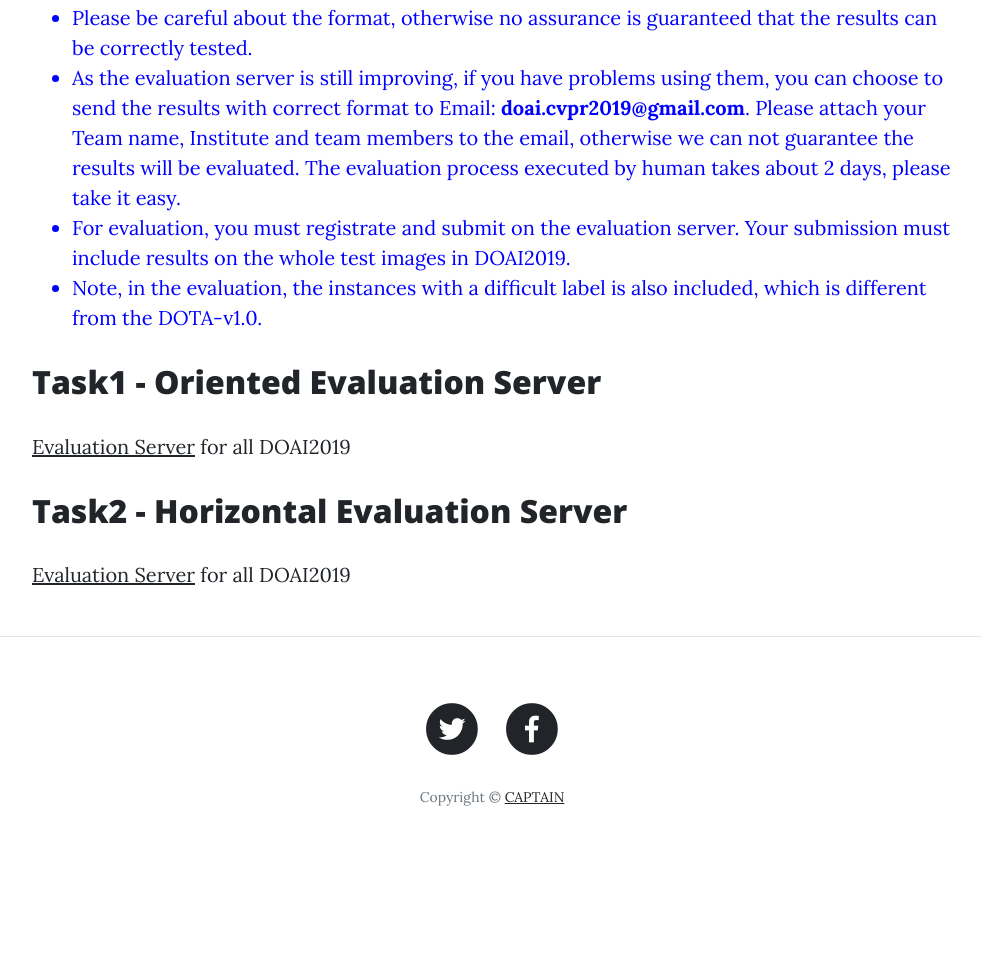
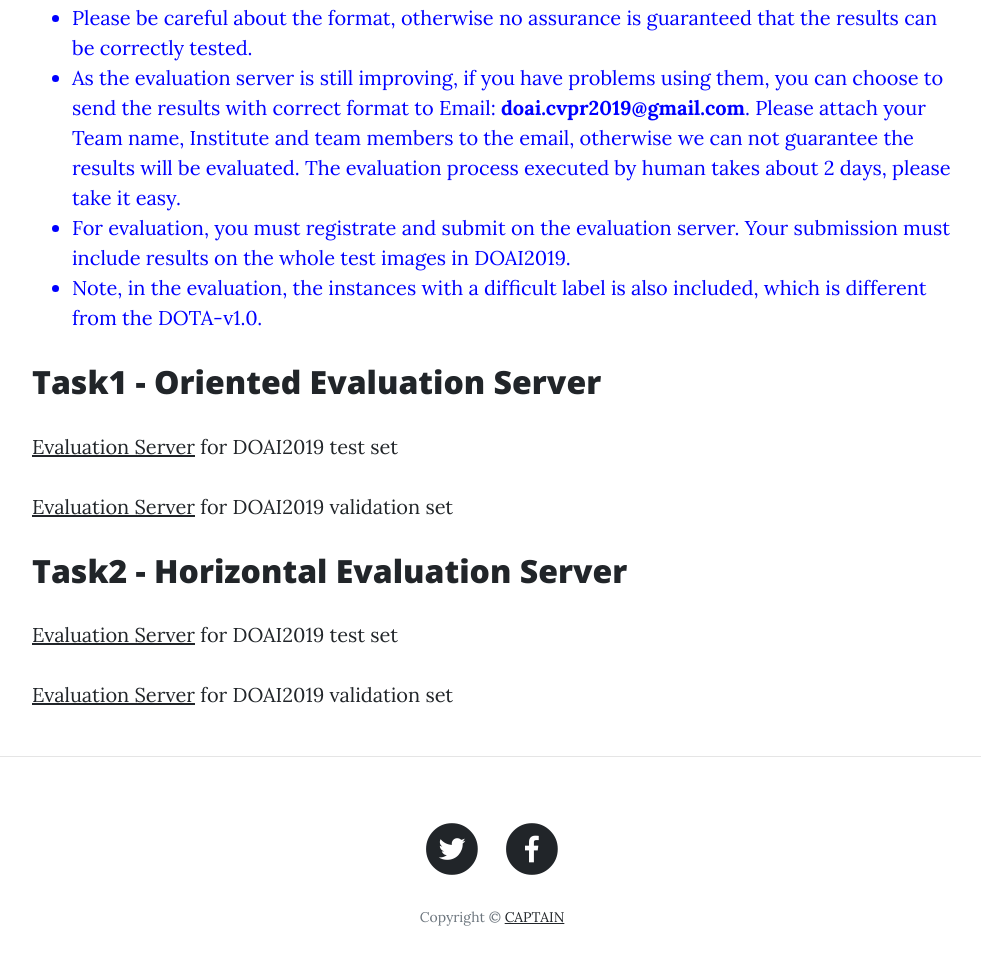
Before and after one commit to CAPTAIN-WHU/DOAI2019, a website: page evaluation.html in a window 1280 px wide. Shown: the part 515-1480 px from the top of the page, without its empty margins (148-1129 px from the left). Before the commit the page ends 1388 px from the top, so only its background shows below. Drawn offline with nearby package versions, Linux system fonts and the light colour scheme.

Commit message:
change to dotasiet

```diff
--- a/evaluation.html
+++ b/evaluation.html
@@ -139,16 +139,21 @@
                     <b>Task1</b> - Oriented Evaluation Server
                 </h2>
                 <p>
-                    <a href="#">Evaluation Server</a> for all DOAI2019
+                    <a href="http://www.dota.site:8002/evaluation1/">Evaluation Server</a> for DOAI2019 test set
+                </p>
+                <p>
+                    <a href="http://www.dota.site:8002/evaluation1_val/">Evaluation Server</a> for DOAI2019 validation set
                 </p>
 
                 <h2>
                     <b>Task2</b> - Horizontal Evaluation Server
                 </h2>
                 <p>
-                    <a href="#">Evaluation Server</a> for all DOAI2019
+                    <a href="http://www.dota.site:8002/evaluation2/">Evaluation Server</a> for DOAI2019 test set
                 </p>
-
+                <p>
+                    <a href="http://www.dota.site:8002/evaluation2_val/">Evaluation Server</a> for DOAI2019 validation set
+                </p>
                 <!-- <h2>
                     <b>Task3</b> - Joint detection and orientation estimation Evaluation Server
                 </h2>
```
Also changed, not shown: registration.html (+1 -1 lines).
